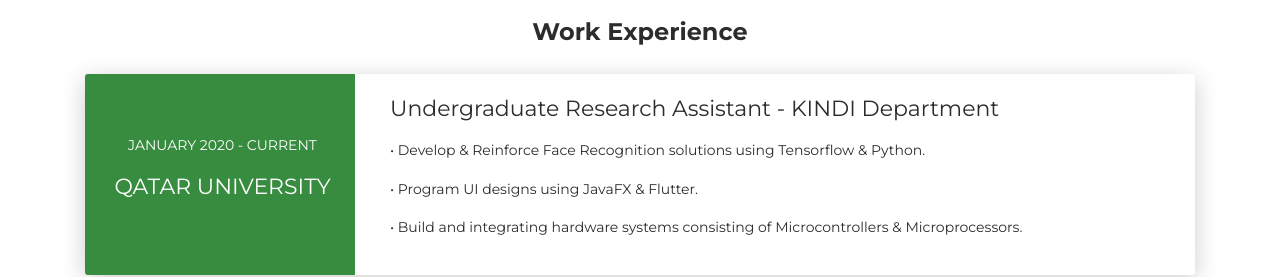
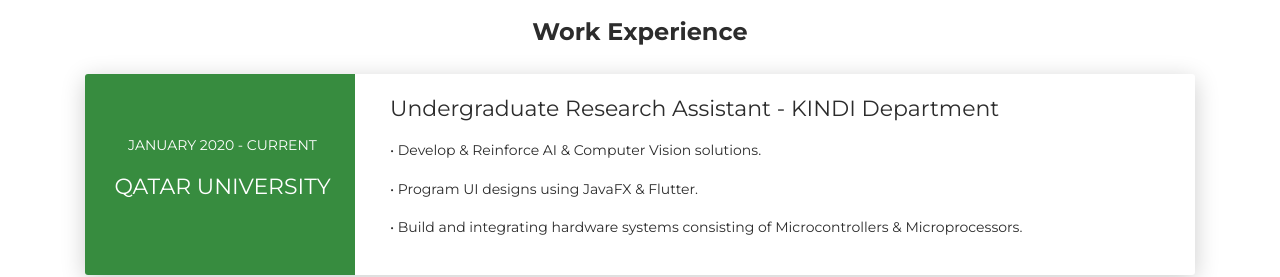
Before and after one commit to Mohamed-512/Mohamed-512.github.io, a plain HTML site: page index.html in a window 1280 px wide. Shown: the part 2540-2817 px from the top of the page. Drawn offline with Linux system fonts and the light colour scheme.

Commit message:
Add files via upload

```diff
--- a/index.html
+++ b/index.html
@@ -483,7 +483,7 @@
               <div class="col-md-9" data-aos="fade-left" data-aos-offset="50" data-aos-duration="500">
                 <div class="card-body">
                   <div class="h5">Undergraduate Research Assistant - KINDI Department</div>
-                  <p>• Develop & Reinforce Face Recognition solutions using Tensorflow & Python.</p>
+                  <p>• Develop & Reinforce AI & Computer Vision solutions.</p>
                   <p>• Program UI designs using JavaFX & Flutter.</p>
                   <p>• Build and integrating hardware systems consisting of Microcontrollers & Microprocessors.</p>
                 </div>
```
